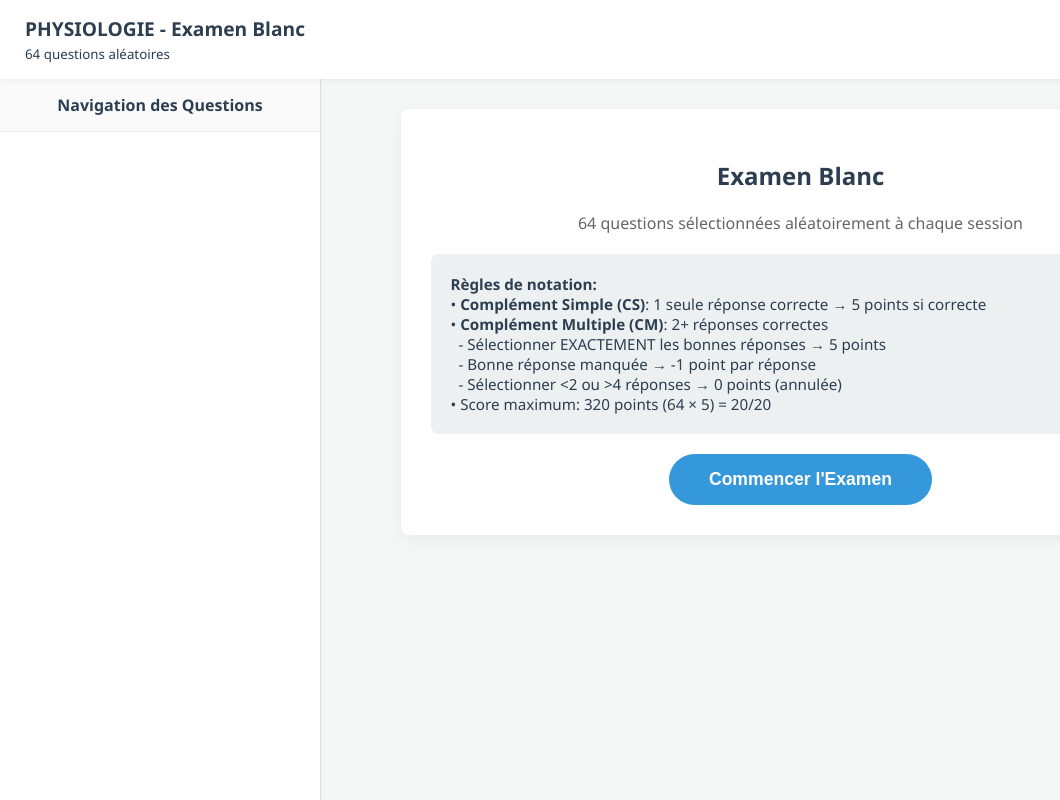
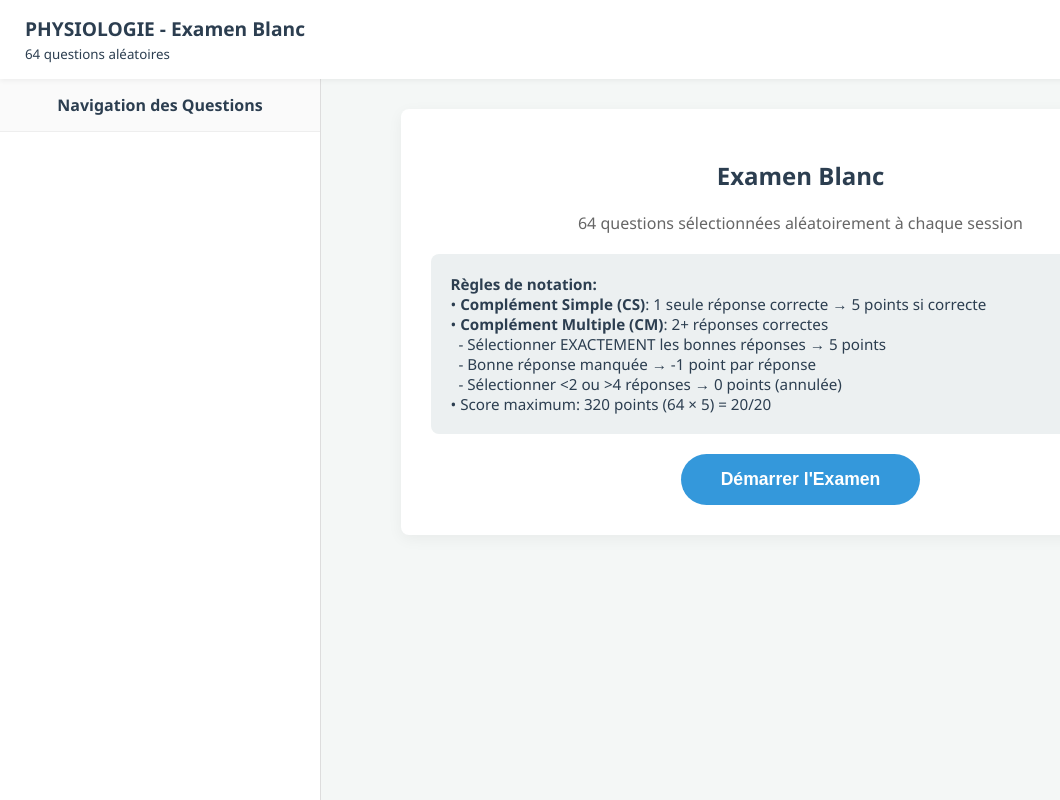
Before and after one commit to RayanHassan2/Simulation_Physiologie, a plain HTML site: page index.html in a window 1280 px wide. Shown: the whole page, without its empty margins (0-1060 px from the left). Drawn offline with Linux system fonts and the light colour scheme.

Commit message:
Fix broken start button and confirm scoring system implementation

```diff
--- a/index.html
+++ b/index.html
@@ -218,7 +218,7 @@
                     • Score maximum: 320 points (64 × 5) = 20/20
                 </div>
 
-                <button class="btn" style="background: var(--accent); color: white; padding: 15px 40px; font-size: 1.1rem; border-radius: 30px; cursor: pointer; display: block; margin: 0 auto;" onclick="startExam()">Commencer l'Examen</button>
+                <button class="btn" style="background: var(--accent); color: white; padding: 15px 40px; font-size: 1.1rem; border-radius: 30px; cursor: pointer; display: block; margin: 0 auto;" onclick="startExam()">Démarrer l'Examen</button>
             </div>
         </div>
 
```
